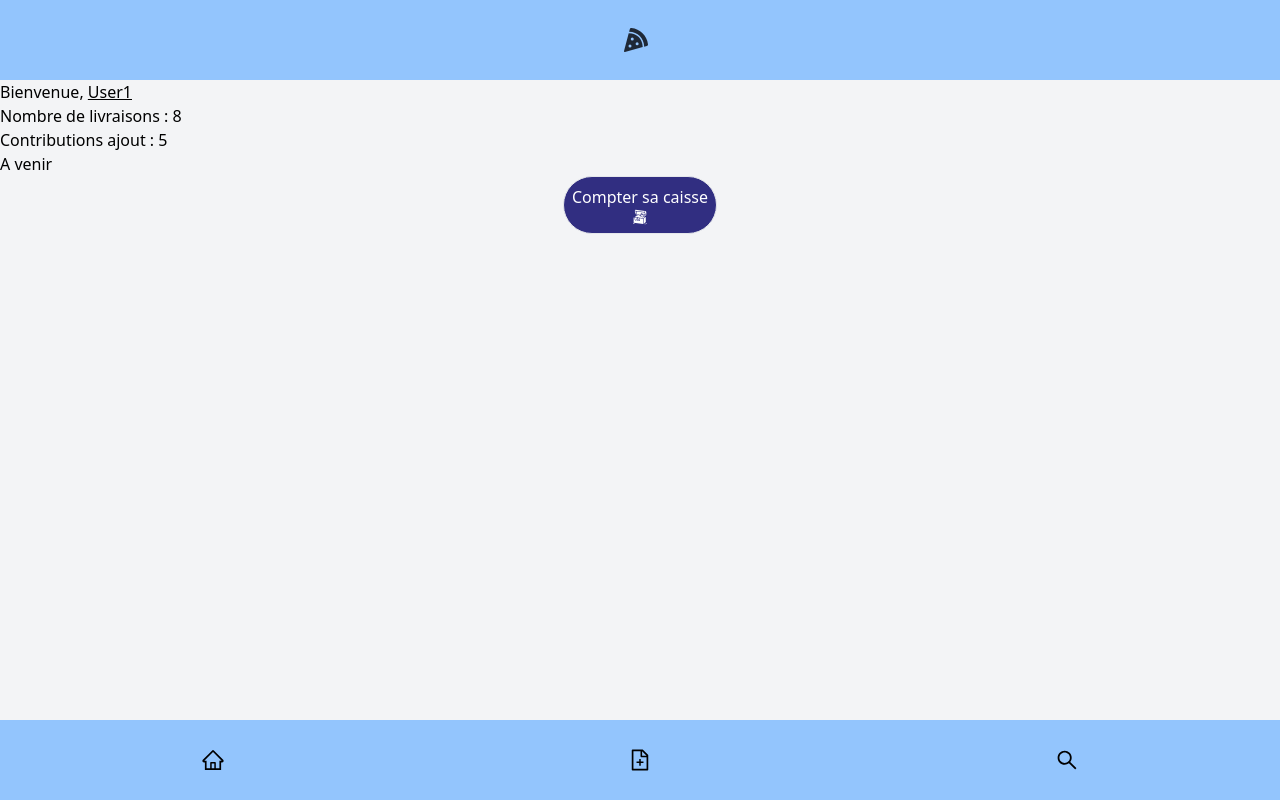
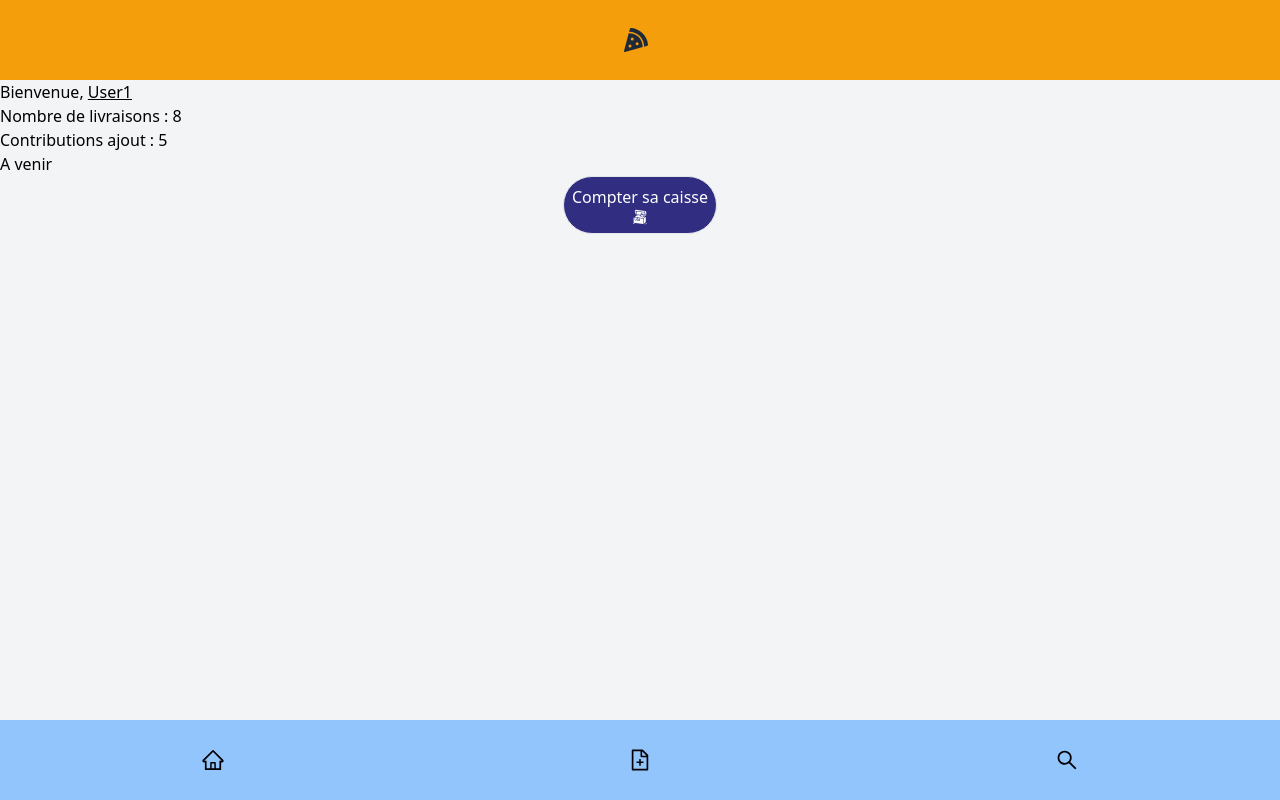
Before and after one commit to ecandotti/PizzApp, a React (Create React App) app: page / in a window 1280 px wide. Built offline with nearby package versions, Linux system fonts and the light colour scheme; no server answers.

Commit message:
Just show simple PizzIcon instead of Current Page

```diff
--- a/src/components/Header.jsx
+++ b/src/components/Header.jsx
@@ -7,8 +7,10 @@ const Header = ({title}) => {
         height: '10vh'
     }
     return(
-        <div className="fixed flex-1 w-full bg-blue-300 select-none" style={headerStyle}>
-            <div className="flex flex-row flex-nowrap text-gray-800 items-center h-full w-full justify-center text-2xl"><FaPizzaSlice className="mr-2"/> {title}</div>
+        <div className="fixed flex-1 w-full bg-yellow-500 select-none" style={headerStyle}>
+            <div className="flex flex-row flex-nowrap text-gray-800 items-center h-full w-full justify-center text-2xl">
+                <FaPizzaSlice className="mr-2"/>
+            </div>
         </div>
     )
 }
```
